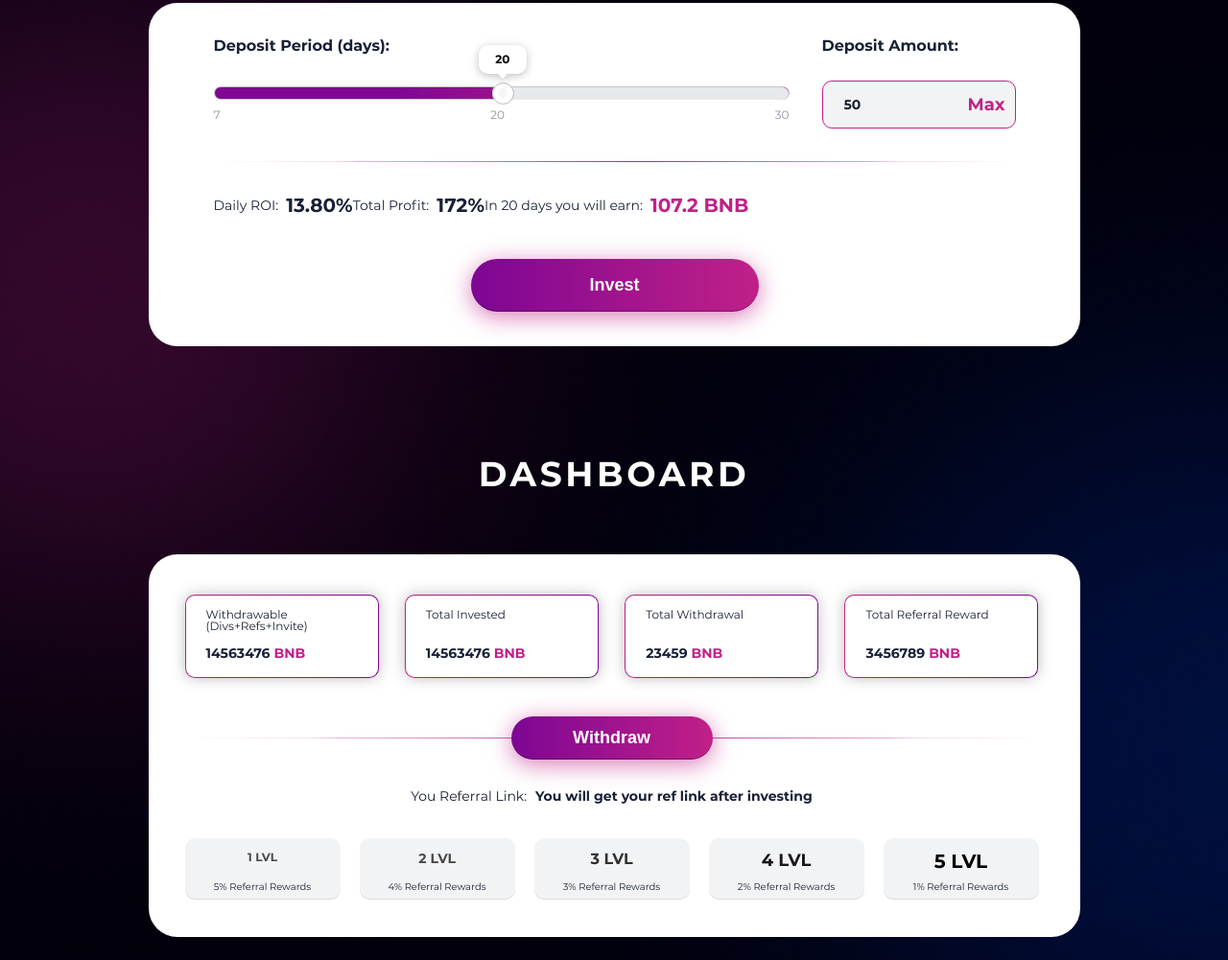
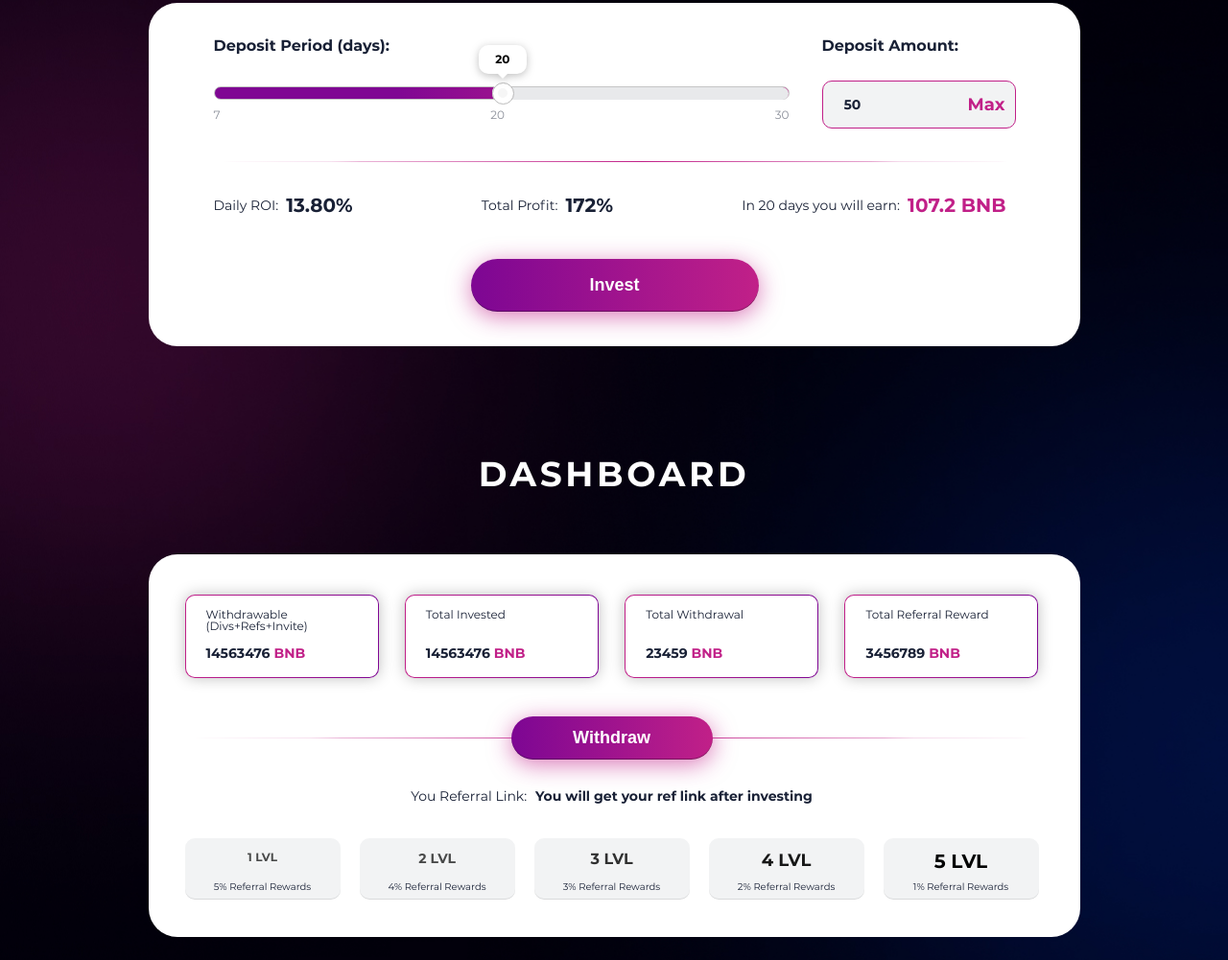
Before and after one commit to irina-ponomarenko/BNB, a plain HTML site: page index.html in a window 1280 px wide. Shown: the part 818-1819 px from the top of the page at 96% size. Drawn offline with nearby package versions, Linux system fonts and the light colour scheme.

Commit message:
media done

```diff
--- a/styles/style.css
+++ b/styles/style.css
@@ -502,11 +502,13 @@
     display: flex;
     align-items: center;
     justify-content: space-between;
+    width: 100%;
 }
 
 .item-info{
     display: flex;
     align-items: center;
+    margin-right: 10px;
 }
 
 .footer-counter{
```
